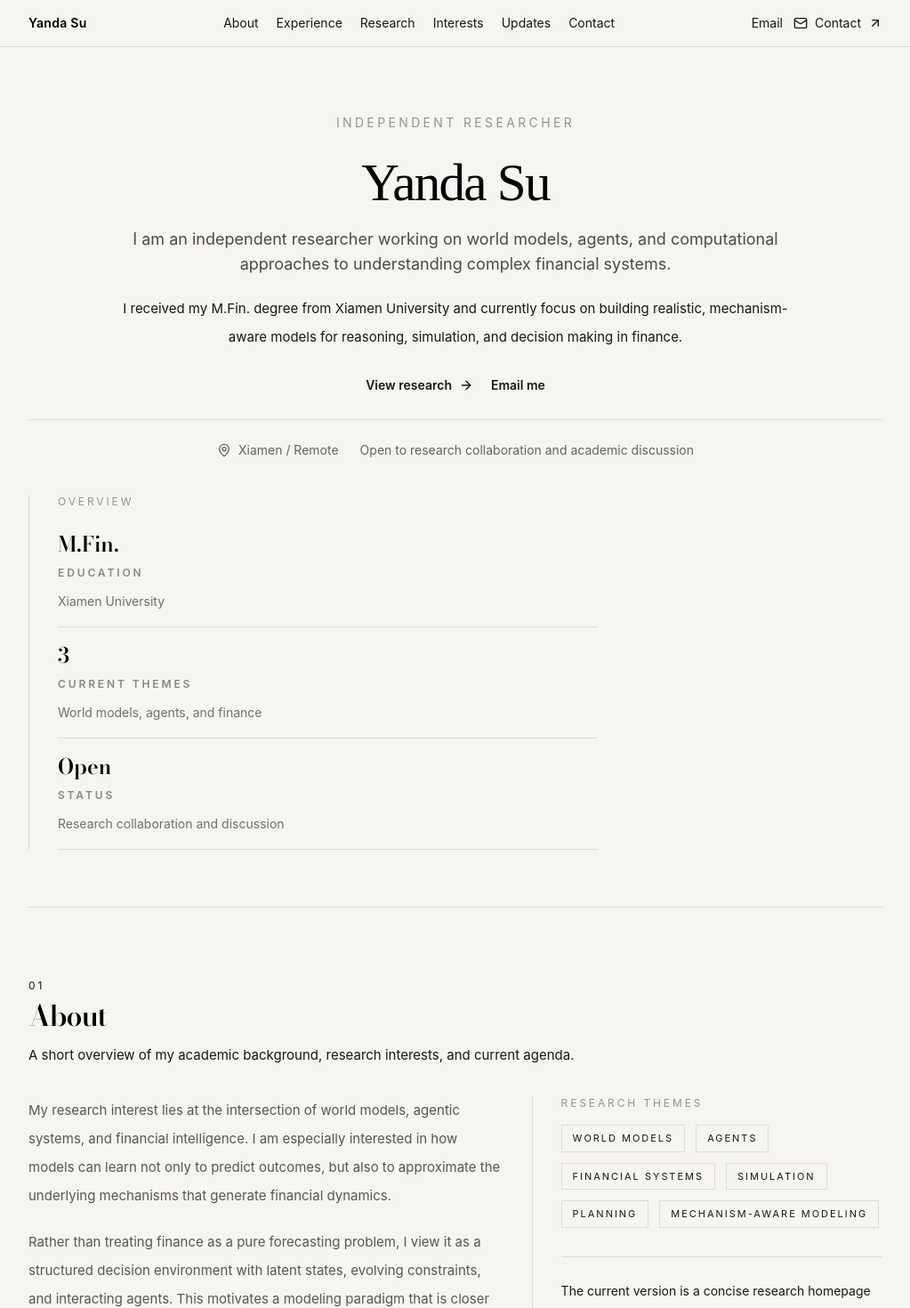
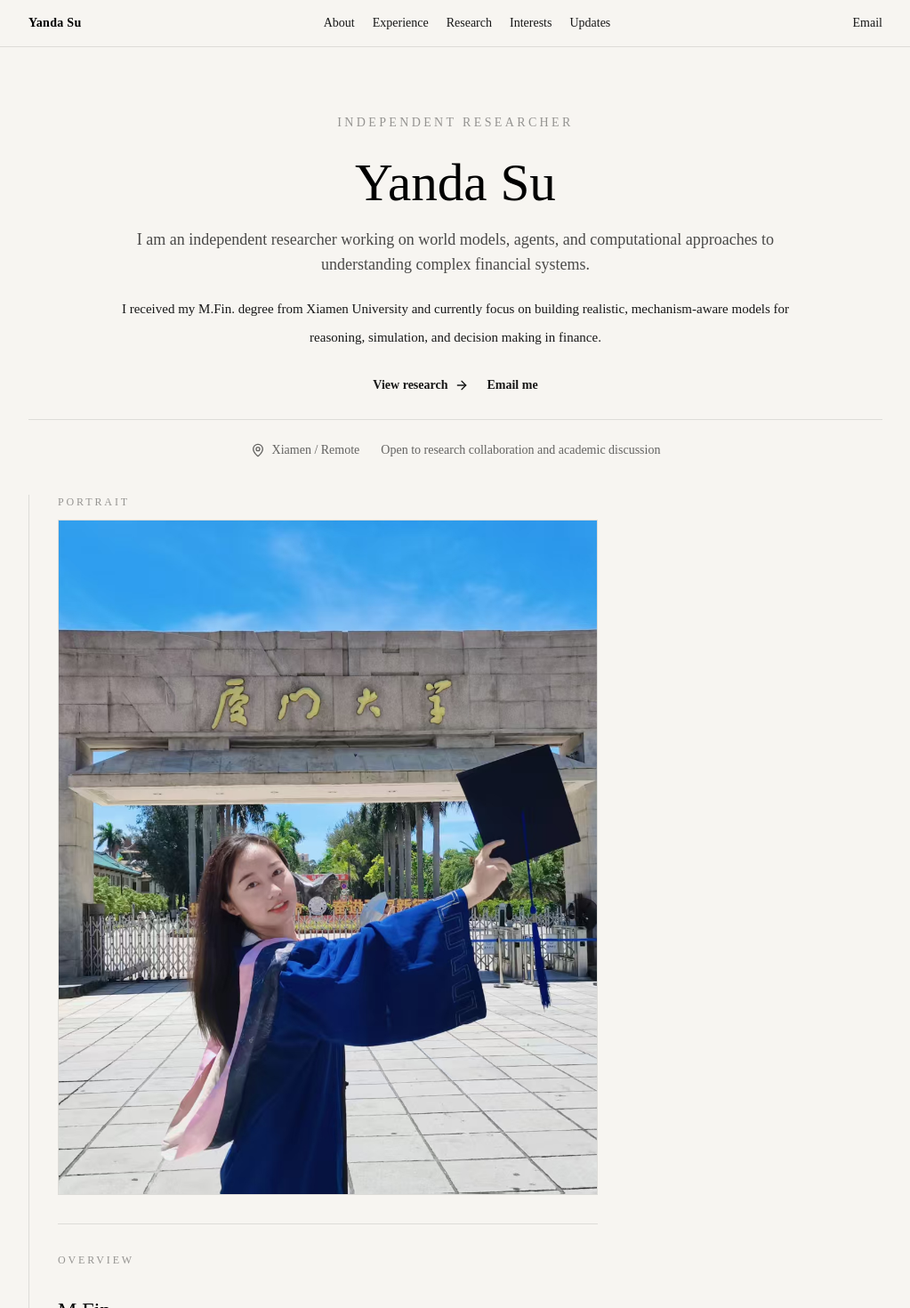
Before and after one commit to ZhiningSu/personal-page, a React (Vite) app: page / in a window 1280 px wide. Shown: the top 1470 px of the page at 89% size, without its empty margins (128-1151 px from the left). Built offline with nearby package versions, Linux system fonts and the light colour scheme.

Commit message:
feat: refine academic homepage and add profile photo

```diff
--- a/src/components/ContactSection.tsx
+++ /dev/null
@@ -1,49 +0,0 @@
-import { ArrowUpRight, Mail } from 'lucide-react'
-import Reveal from '@/components/Reveal'
-import SectionHeader from '@/components/SectionHeader'
-import { siteContent } from '@/content/siteContent'
-
-export default function ContactSection() {
-  return (
-    <section id="contact" className="section-anchor border-t border-black/10 pt-20">
-      <SectionHeader
-        index="05"
-        title="Contact"
-        description="For research exchange, collaboration, or discussion related to world models, agents, and finance."
-      />
-
-      <Reveal>
-        <div className="grid gap-8 lg:grid-cols-[minmax(0,1fr)_240px]">
-          <div>
-            <p className="text-sm uppercase tracking-[0.28em] text-black/45">Get in touch</p>
-            <h3 className="mt-4 max-w-2xl text-3xl leading-tight text-black sm:text-4xl">
-              I am happy to connect on research topics related to world models, agents, and financial intelligence.
-            </h3>
-            <a
-              href={`mailto:${siteContent.profile.email}`}
-              className="mt-8 inline-flex items-center gap-3 text-sm font-semibold text-black transition hover:text-black/70"
-            >
-              <Mail className="h-4 w-4" />
-              {siteContent.profile.email}
-            </a>
-          </div>
-
-          <div className="space-y-4 border-t border-black/10 pt-6 lg:border-l lg:border-t-0 lg:pl-8 lg:pt-0">
-            {siteContent.socialLinks.map((link) => (
-              <a
-                key={link.label}
-                href={link.href}
-                target={link.href.startsWith('http') ? '_blank' : undefined}
-                rel={link.href.startsWith('http') ? 'noreferrer' : undefined}
-                className="flex items-center justify-between border-b border-black/10 pb-4 text-sm text-black/62 transition last:border-b-0 last:pb-0 hover:text-black"
-              >
-                <span>{link.label}</span>
-                <ArrowUpRight className="h-4 w-4" />
-              </a>
-            ))}
-          </div>
-        </div>
-      </Reveal>
-    </section>
-  )
-}
--- a/src/components/HeroSection.tsx
+++ b/src/components/HeroSection.tsx
@@ -1,8 +1,11 @@
+import { useState } from 'react'
 import { ArrowRight, MapPin } from 'lucide-react'
 import Reveal from '@/components/Reveal'
 import { siteContent } from '@/content/siteContent'
 
 export default function HeroSection() {
+  const [photoAvailable, setPhotoAvailable] = useState(Boolean(siteContent.profile.photoPath))
+
   return (
     <section id="top" className="section-anchor pt-4">
       <div className="grid gap-10 lg:grid-cols-[minmax(0,1fr)_280px]">
@@ -45,7 +48,26 @@ export default function HeroSection() {
         </Reveal>
 
         <Reveal delay={0.15}>
-          <div className="mx-auto hidden max-w-md space-y-6 border-t border-black/10 pt-8 lg:block lg:w-full lg:max-w-none lg:border-l lg:border-t-0 lg:pl-8 lg:pt-0">
+          <div className="mx-auto hidden max-w-md space-y-8 border-t border-black/10 pt-8 lg:block lg:w-full lg:max-w-none lg:border-l lg:border-t-0 lg:pl-8 lg:pt-0">
+            {siteContent.profile.photoPath ? (
+              <div className="space-y-3">
+                <p className="text-xs uppercase tracking-[0.24em] text-black/40">Portrait</p>
+                {photoAvailable ? (
+                  <img
+                    src={siteContent.profile.photoPath}
+                    alt={siteContent.profile.photoAlt ?? `${siteContent.profile.name} portrait`}
+                    className="aspect-[4/5] w-full border border-black/10 object-cover"
+                    onError={() => setPhotoAvailable(false)}
+                  />
+                ) : (
+                  <div className="flex aspect-[4/5] items-center justify-center border border-dashed border-black/15 px-6 text-center text-sm leading-7 text-black/45">
+                    Add your photo at public/profile-photo.jpg
+                  </div>
+                )}
+              </div>
+            ) : null}
+
+            <div className="border-t border-black/10" />
             <p className="text-xs uppercase tracking-[0.24em] text-black/40">Overview</p>
             <div className="grid gap-4">
               {siteContent.metrics.map((metric) => (
--- a/src/components/InterestsSection.tsx
+++ b/src/components/InterestsSection.tsx
@@ -12,10 +12,10 @@ export default function InterestsSection() {
         description="A few creative interests outside my core research work. Click the preview to open the corresponding video file."
       />
 
-      <div className="space-y-6">
+      <div className="divide-y divide-black/10">
         {siteContent.interests.map((interest, index) => (
           <Reveal key={interest.title} delay={index * 0.05}>
-            <article className="grid gap-5 border-b border-black/10 pb-6 sm:grid-cols-[220px_minmax(0,1fr)]">
+            <article className="grid gap-5 py-6 sm:grid-cols-[220px_minmax(0,1fr)]">
               <a
                 href={interest.videoHref}
                 target="_blank"
--- a/src/components/Navigation.tsx
+++ b/src/components/Navigation.tsx
@@ -1,4 +1,3 @@
-import { ArrowUpRight, Mail } from 'lucide-react'
 import { siteContent } from '@/content/siteContent'
 
 const sections = [
@@ -7,7 +6,6 @@ const sections = [
   { id: 'works', label: 'Research' },
   { id: 'interests', label: 'Interests' },
   { id: 'news', label: 'Updates' },
-  { id: 'contact', label: 'Contact' },
 ]
 
 export default function Navigation() {
@@ -37,14 +35,6 @@ export default function Navigation() {
               {primaryLink.label}
             </a>
           ) : null}
-          <a
-            href={`mailto:${siteContent.profile.email}`}
-            className="inline-flex items-center gap-2 text-sm text-black/62 transition hover:text-black"
-          >
-            <Mail className="h-4 w-4" />
-            Contact
-            <ArrowUpRight className="h-4 w-4" />
-          </a>
         </div>
       </div>
     </header>
--- a/src/components/TimelineSection.tsx
+++ b/src/components/TimelineSection.tsx
@@ -11,10 +11,10 @@ export default function TimelineSection() {
         description="A compact timeline of academic training, current research identity, and major themes."
       />
 
-      <div className="space-y-4">
+      <div className="divide-y divide-black/10">
         {siteContent.timeline.map((item, index) => (
           <Reveal key={`${item.year}-${item.title}`} delay={index * 0.06}>
-            <article className="grid gap-4 border-b border-black/10 py-5 sm:grid-cols-[160px_minmax(0,1fr)]">
+            <article className="grid gap-4 py-5 sm:grid-cols-[160px_minmax(0,1fr)]">
               <div className="flex items-start gap-4">
                 <div>
                   <p className="text-xs uppercase tracking-[0.28em] text-black/45">{item.year}</p>
--- a/src/components/WorksSection.tsx
+++ b/src/components/WorksSection.tsx
@@ -13,10 +13,10 @@ export default function WorksSection() {
         description="Current research directions and project placeholders aligned with world models, agents, and finance."
       />
 
-      <div className="space-y-6">
+      <div className="divide-y divide-black/10">
         {siteContent.works.map((work, index) => (
           <Reveal key={work.slug} delay={index * 0.08}>
-            <article className="border-b border-black/10 pb-6">
+            <article className="py-6">
               <div className="flex flex-wrap items-center justify-between gap-3 text-xs uppercase tracking-[0.24em] text-black/45">
                 <span>{work.year}</span>
                 <span>{work.tags.join(' · ')}</span>
--- a/src/content/siteContent.ts
+++ b/src/content/siteContent.ts
@@ -57,6 +57,8 @@ export type SiteContent = {
     location: string
     email: string
     availability: string
+    photoPath?: string
+    photoAlt?: string
   }
   socialLinks: SocialLink[]
   about: string[]
@@ -97,6 +99,8 @@ export const siteContent: SiteContent = {
     location: 'Xiamen / Remote',
     email: 'yandasu.su@gmail.com',
     availability: 'Open to research collaboration and academic discussion',
+    photoPath: '/profile-photo.jpg',
+    photoAlt: 'Portrait of Yanda Su',
   },
   socialLinks: [
     { label: 'Email', href: 'mailto:yandasu.su@gmail.com', type: 'primary' },
--- a/src/index.css
+++ b/src/index.css
@@ -1,5 +1,3 @@
-@import url('https://fonts.googleapis.com/css2?family=Bodoni+Moda:opsz,wght@6..96,600;6..96,700&display=swap');
-
 @tailwind base;
 @tailwind components;
 @tailwind utilities;
@@ -13,9 +11,8 @@
   --accent: #3f5f7a;
   --accent-soft: rgba(63, 95, 122, 0.1);
   --shadow: 0 14px 36px rgba(20, 20, 20, 0.05);
-  --font-body: -apple-system, BlinkMacSystemFont, 'SF Pro Text', 'PingFang SC',
-    'Hiragino Sans GB', 'Microsoft YaHei', sans-serif;
-  --font-display: 'Bodoni Moda', 'Iowan Old Style', 'Times New Roman', serif;
+  --font-body: 'Times New Roman', Times, serif;
+  --font-display: 'Times New Roman', Times, serif;
   font-family: var(--font-body);
   color: var(--ink);
   background: var(--paper);
@@ -35,6 +32,20 @@ body {
   min-height: 100vh;
   background-color: var(--paper);
   color: var(--ink);
+  font-family: var(--font-body);
+}
+
+*,
+*::before,
+*::after {
+  font-family: inherit;
+}
+
+button,
+input,
+textarea,
+select {
+  font: inherit;
 }
 
 body::before {
@@ -73,8 +84,8 @@ img {
   h4,
   h5,
   h6 {
-    font-family: var(--font-display);
-    letter-spacing: -0.03em;
+    font-family: inherit;
+    letter-spacing: normal;
   }
 }
 
@@ -85,7 +96,7 @@ img {
   }
 
   .serif-display {
-    font-family: var(--font-display);
+    font-family: inherit;
   }
 
   .eyebrow {
--- a/src/pages/Home.tsx
+++ b/src/pages/Home.tsx
@@ -1,5 +1,4 @@
 import AboutSection from '@/components/AboutSection'
-import ContactSection from '@/components/ContactSection'
 import HeroSection from '@/components/HeroSection'
 import InterestsSection from '@/components/InterestsSection'
 import Navigation from '@/components/Navigation'
@@ -18,7 +17,6 @@ export default function Home() {
         <WorksSection />
         <InterestsSection />
         <NewsSection />
-        <ContactSection />
       </main>
       <footer className="mx-auto max-w-5xl px-5 pb-10 text-sm text-black/38 sm:px-8">
         Last updated in 2026.
```
Also changed, not shown: public/profile-photo.jpg (added), 1 other file (tests, documents, lock files or other folders).
